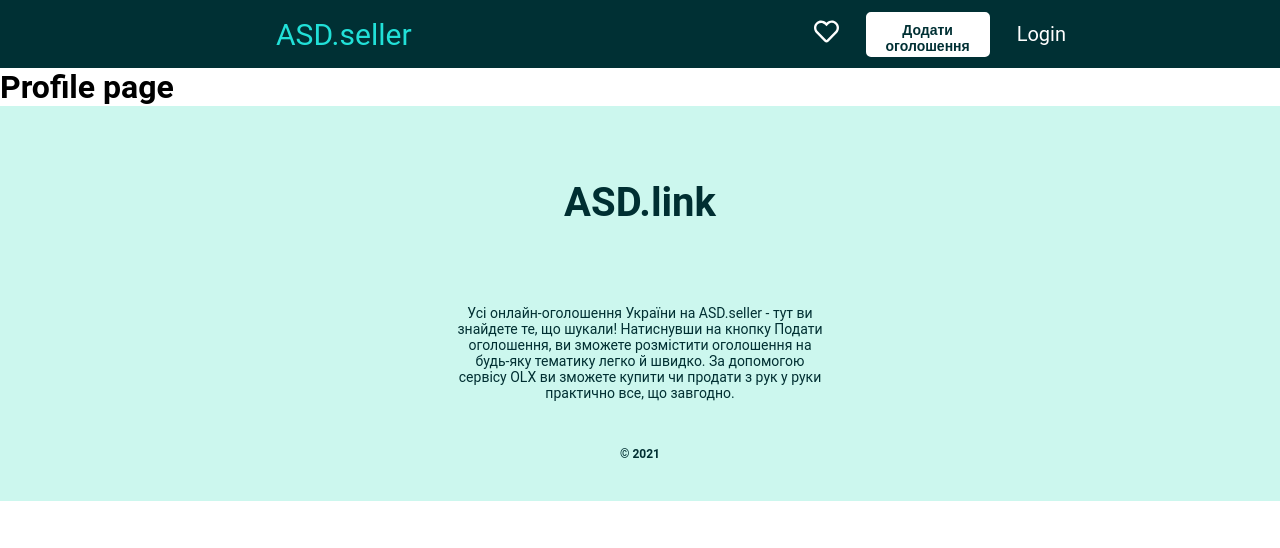
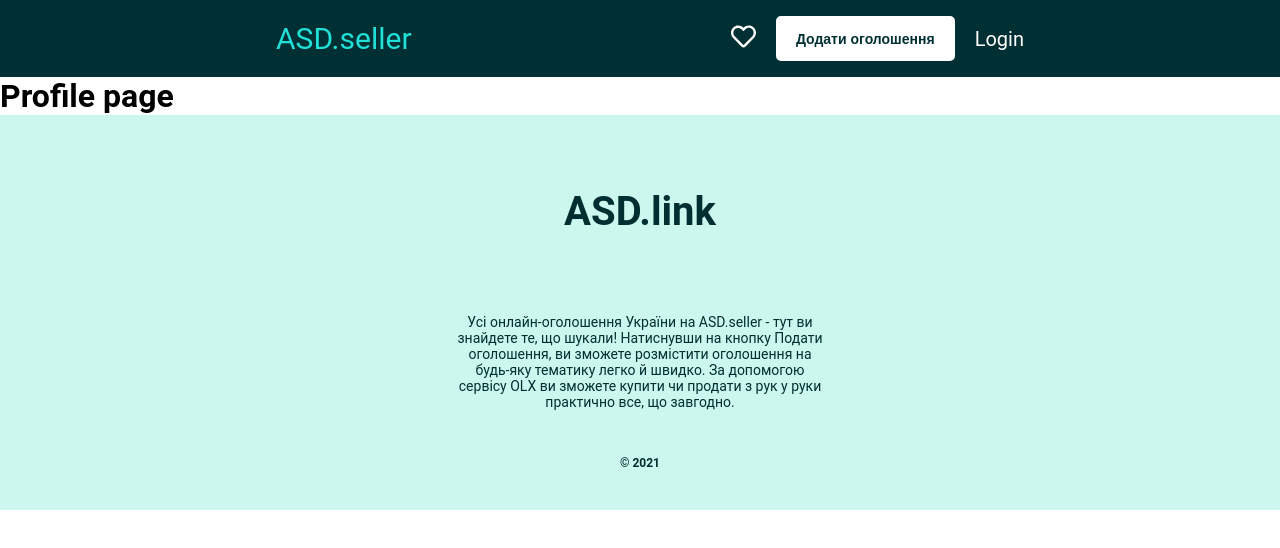
Before and after one commit to OleksandraTurik/ASD-seller, a React (Create React App) app in the folder ui/: page /profiles/1 in a window 1280 px wide. Shown: the top 548 px of the page. Built offline with nearby package versions, Linux system fonts and the light colour scheme.

Commit message:
Fix Button

```diff
--- a/ui/src/components/common/Header/index.jsx
+++ b/ui/src/components/common/Header/index.jsx
@@ -10,16 +10,19 @@ import {
   Container,
   NavLink,
   NavLinkHeader,
+  HeaderContainer,
 } from './styled';
 
 const Header = () => (
   <Container>
     <Nav>
-      <NavLinkHeader to="/">
-        <Logo>
-          ASD.seller
-        </Logo>
-      </NavLinkHeader>
+      <HeaderContainer>
+        <NavLinkHeader to="/">
+          <Logo>
+            ASD.seller
+          </Logo>
+        </NavLinkHeader>
+      </HeaderContainer>
       <Ul>
         <Li>
           <A href="*"><Like /></A>
--- a/ui/src/components/common/Header/styled.js
+++ b/ui/src/components/common/Header/styled.js
@@ -1,31 +1,36 @@
 import styled from 'styled-components';
 import { Link } from 'react-router-dom';
 
-export const Container = styled.header`
+export const Container = styled.div`
   width: 100%;
   background: #003034;
-  height: 68px;
-  display: flex;
-  justify-content: center;
 `;
 
 export const Nav = styled.nav`
   display: flex;
   flex-direction: row;
-  padding: 0;
   width: 60%;
   justify-content: space-between;
+  margin-top: 0px;
+  margin-right: auto;
+  margin-bottom: 0px;
+  margin-left: auto;
+`;
+
+export const HeaderContainer = styled.div`
+  display: flex;
+  text-align: center;
+  /* margin-left: 500px; */
 `;
 
 export const Ul = styled.ul`
   display: flex;
   flex-direction: row;
   align-items:center;
-  width: 30%;
+  /* margin-right: 500px; */
 `;
 
 export const Li = styled.li`
-  margin-right: 3%;
   list-style-type: none;
   font-size: 20px;
   margin-left: 20px;
```
